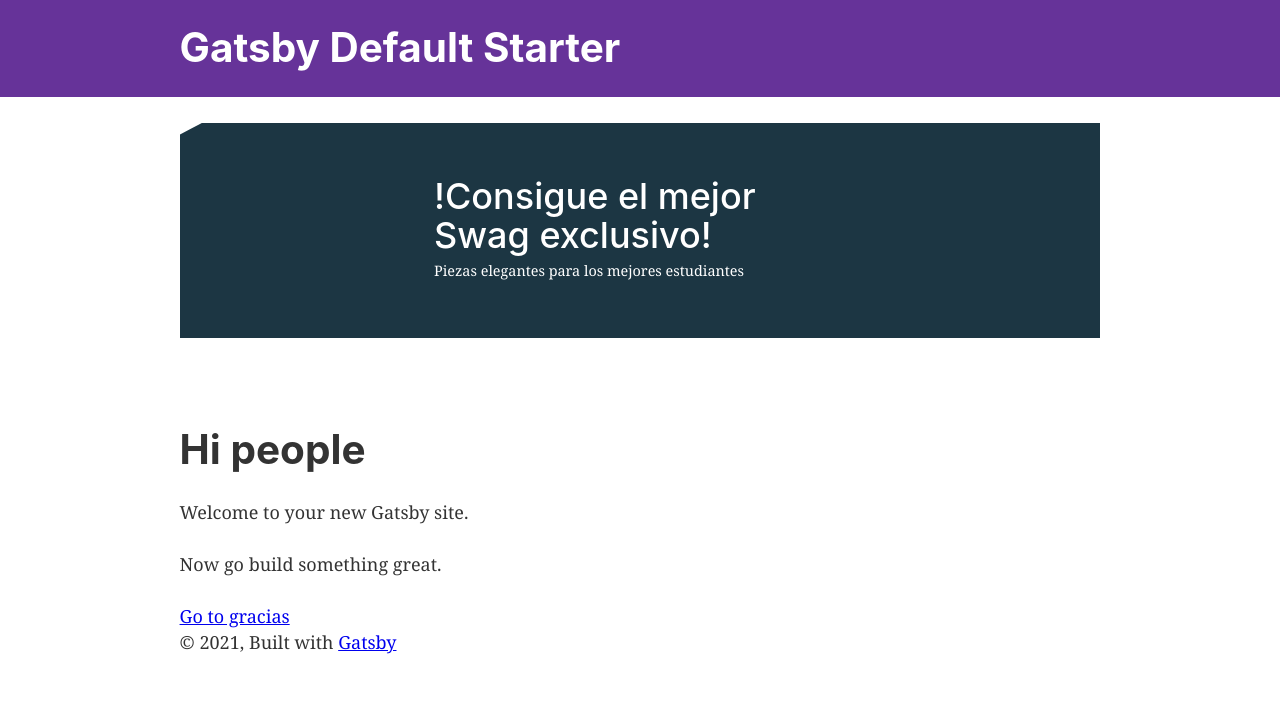
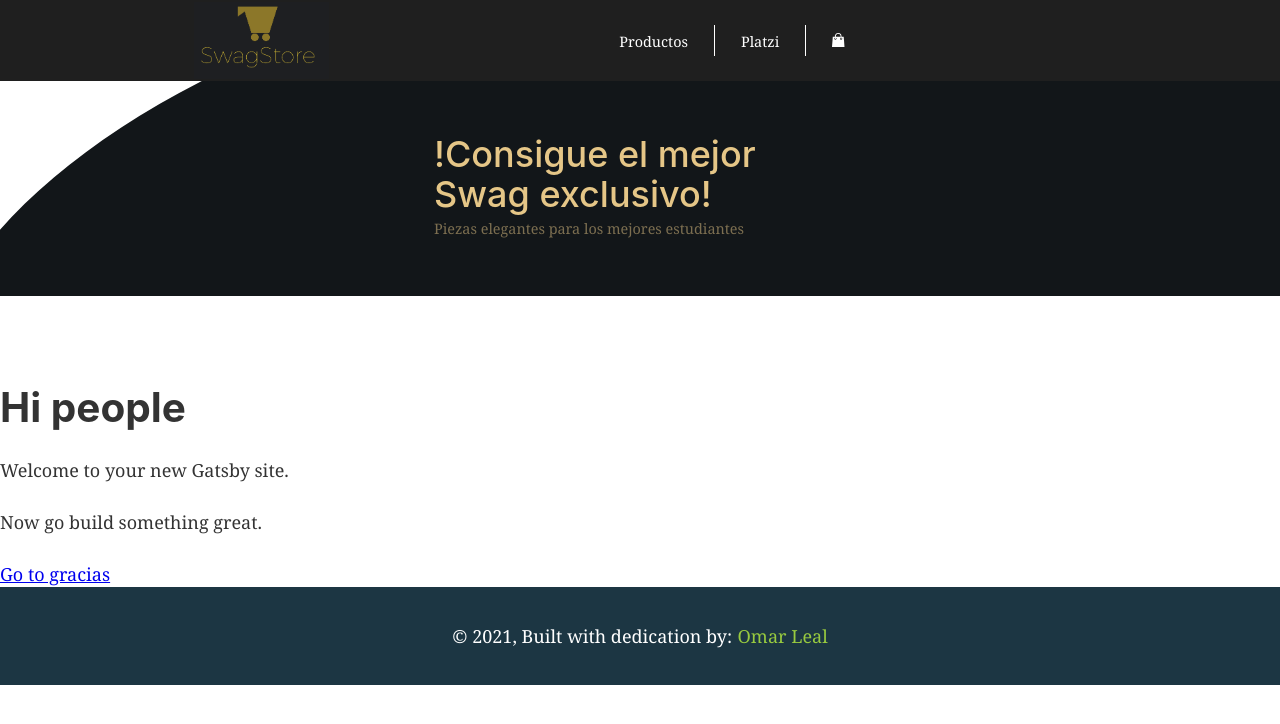
Before and after one commit to Omar-Leal/online-store-gatsby, a Gatsby site: page / in a window 1280 px wide. Built offline with nearby package versions, Linux system fonts and the light colour scheme; Gatsby itself is replaced by a stand-in of ours.

Commit message:
Seconde commit

```diff
--- a/gatsby-browser.js
+++ b/gatsby-browser.js
@@ -5,3 +5,10 @@
  */
 
 // You can delete this file if you're not using it
+
+const React = require('react');
+const Layout = require('./src/components/layout').default;
+
+exports.wrapRootElement = ({ element }) => (
+	<Layout>{element}</Layout>
+)
--- a/src/components/header.js
+++ b/src/components/header.js
@@ -1,21 +1,39 @@
 import { Link } from "gatsby"
 import PropTypes from "prop-types"
 import React from "react"
+import { MenuItem, StyledHeader } from '../styles/components'
+
+import Cart from '../images/assets/cart.png'
+import logo from '../images/assets/logo.png'
 
 const Header = ({ siteTitle }) => (
-  <header
-    style={{
-      background: `rebeccapurple`,
-      marginBottom: `1.45rem`,
-    }}
-  >
-    <div
-      style={{
-        margin: `0 auto`,
-        maxWidth: 960,
-        padding: `1.45rem 1.0875rem`,
-      }}
-    >
+  <StyledHeader>
+    <Link to='/'>
+      <img src={logo}  alt="Store_Logo"/>
+    </Link>
+    <nav>
+      <ul>
+          <MenuItem margin >
+                    <Link to='/'>Productos</Link>
+          </MenuItem>
+
+          <MenuItem margin >
+                    <a href='https://www.amazon.com/'>Platzi</a>
+          </MenuItem>
+
+          <MenuItem>
+                    <Link to='/cart'>
+                                  <span>
+                                        <img src={Cart} alt='Cart' />
+                                   </span>
+                    </Link>
+          </MenuItem>
+      </ul>
+
+    </nav>
+    <div>
+
+
       <h1 style={{ margin: 0 }}>
         <Link
           to="/"
@@ -28,7 +46,7 @@ const Header = ({ siteTitle }) => (
         </Link>
       </h1>
     </div>
-  </header>
+  </StyledHeader>
 )
 
 Header.propTypes = {
--- a/src/components/layout.js
+++ b/src/components/layout.js
@@ -1,42 +1,26 @@
 import React from "react"
 import PropTypes from "prop-types"
-import { StaticQuery, graphql } from "gatsby"
+import { Content, Footer } from '../styles/components'
 import './layout.css'
 
 import Header from "./header"
 
 const Layout = ({ children }) => (
-  <StaticQuery
-    query={graphql`
-      query SiteTitleQuery {
-        site {
-          siteMetadata {
-            title
-          }
-        }
-      }
-    `}
-    render={data => (
+
       <>
-        <Header siteTitle={data.site.siteMetadata.title} />
-        <div
-          style={{
-            margin: `0 auto`,
-            maxWidth: 960,
-            padding: `0px 1.0875rem 1.45rem`,
-            paddingTop: 0,
-          }}
+        <Header  />
+        <Content
+
         >
           <main>{children}</main>
-          <footer>
-            © {new Date().getFullYear()}, Built with
-            {` `}
-            <a href="https://www.gatsbyjs.org">Gatsby</a>
-          </footer>
-        </div>
+          <Footer>
+            © {new Date().getFullYear()}, Built with dedication by:
+            <a href="https://omar-leal.github.io/">Omar Leal</a>
+          </Footer>
+        </Content>
       </>
-    )}
-  />
+
+
 )
 
 Layout.propTypes = {
--- a/src/pages/404.js
+++ b/src/pages/404.js
@@ -1,14 +1,14 @@
 import React from "react"
 
-import Layout from "../components/layout"
+
 import SEO from "../components/seo"
 
 const NotFoundPage = () => (
-  <Layout>
+  <>
     <SEO title="404: Not found" />
     <h1>NOT FOUND</h1>
     <p>You just hit a route that doesn&#39;t exist... the sadness.</p>
-  </Layout>
+  </>
 )
 
 export default NotFoundPage
--- a/src/pages/Cancelado.js
+++ b/src/pages/Cancelado.js
@@ -12,6 +12,9 @@ const Cancelado = () => {
 									<h2>Has decidio no comprar</h2>
 									<p>Regresa al catalogo para una mejor decisión</p>
 									<p>Sabemos que algo quieres</p>
+									<span role="img">
+									  ❤
+									</span>
 									<Link to='/'>
 															<Button>
 																			Regresar al Home
--- a/src/pages/index.js
+++ b/src/pages/index.js
@@ -2,17 +2,17 @@ import React from "react"
 import { Link } from "gatsby"
 import { Jumbo } from '../components'
 
-import { Layout, SEO } from "../components"
+import { SEO } from "../components"
 
 const IndexPage = () => (
-  <Layout>
+  <>
     <SEO title="Home" />
     <Jumbo />
     <h1>Hi people</h1>
     <p>Welcome to your new Gatsby site.</p>
     <p>Now go build something great.</p>
     <Link to="/Gracias/">Go to gracias</Link>
-  </Layout>
+  </>
 )
 
 export default IndexPage
--- a/src/pages/page-2.js
+++ b/src/pages/page-2.js
@@ -1,16 +1,14 @@
 import React from "react"
 import { Link } from "gatsby"
-
-import Layout from "../components/layout"
 import SEO from "../components/seo"
 
 const SecondPage = () => (
-  <Layout>
+  <>
     <SEO title="Page two" />
     <h1>Hi from the second page</h1>
     <p>Welcome to page 2</p>
     <Link to="/">Go back to the homepage</Link>
-  </Layout>
+  </>
 )
 
 export default SecondPage
--- a/src/styles/components.js
+++ b/src/styles/components.js
@@ -11,11 +11,7 @@ export const colors = {
 }
 
 export const StyledHeader = styled.header`
-  background-image: linear-gradient(
-    90deg,
-    ${colors.darkBlue},
-    ${colors.lightBlue}
-  );
+  background-color: #1F1F1F;
   margin-bottom: 0;
   padding: 0 0.5rem 0 0;
   height: 3.5rem;
@@ -32,9 +28,9 @@ export const StyledHeader = styled.header`
   }
   & > a > img {
     margin: 0;
-    background-color: ${colors.green};
+
     height: 100%;
-    padding: 0.5rem 0.8rem;
+    padding: 0.1rem 0.8rem;
   }
   & ul {
     list-style: none;
@@ -65,7 +61,7 @@ export const StyledJumbo = styled.div`
   flex-direction: column;
   justify-content: center;
   padding: 2rem 2rem;
-  color: white;
+  color: #E5C687;
   margin-bottom: 5rem;
   overflow: hidden;
   position: relative;
@@ -80,8 +76,9 @@ export const StyledJumbo = styled.div`
     font-size: 1rem;
   };
   & small{
-    font-weight: 100;
-    font-size: 0.6rem;
+    font-weight: 300;
+    font-size: 0.8rem;
+    opacity: 0.5;
   };
   & img{
     width: 35vw;
@@ -119,7 +116,7 @@ export const StyledJumbo = styled.div`
   &:before{
     content: " ";
     background-color: red;
-    background-color: ${colors.darkBlue};
+    background-color: #121619;
     z-index: -1;
     position: absolute;
     transform: rotate(-19deg);
```
Also changed, not shown: src/images/assets/cart.png (added), src/images/assets/gatsby-icon.png (added), src/images/assets/logo.png (added), src/images/assets/swagStoreLogo.png (added).
